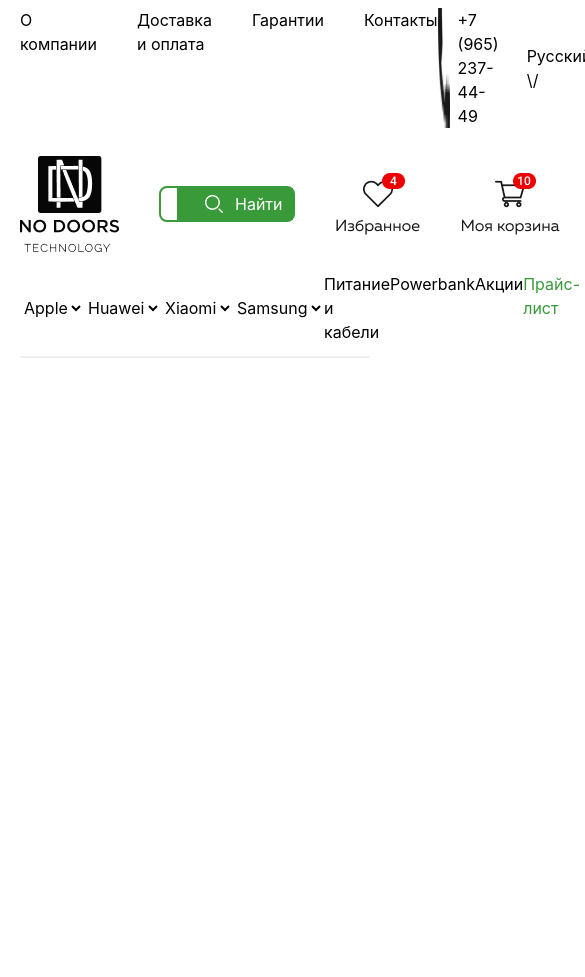
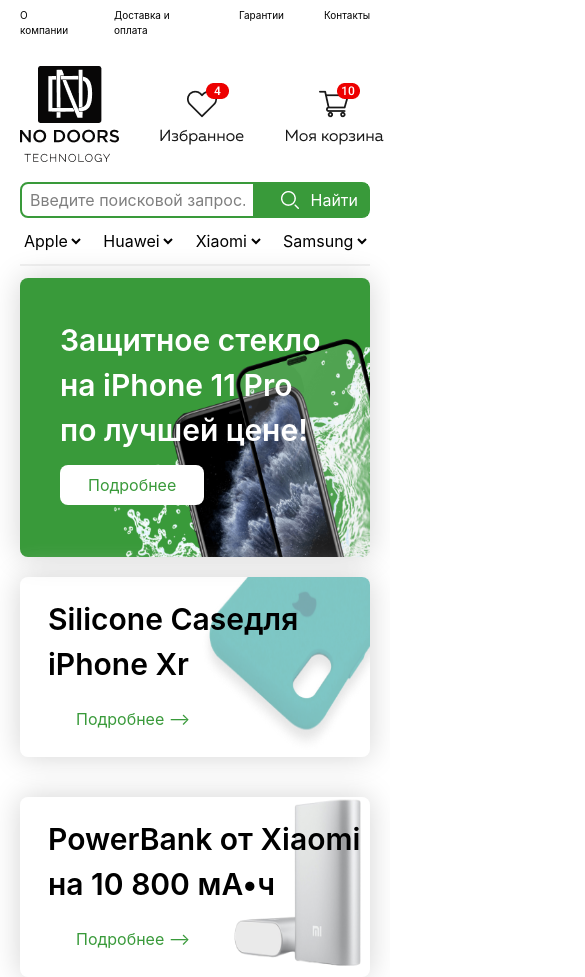
Before and after one commit to MB-git-creator/home-workk, a website: page src/muhammad.html in a window 390 px wide. Shown: the top 977 px of the page, 585 px wide, since content can reach past the window. Before the commit the page ends 844 px from the top, so only its background shows below. Drawn offline with nearby package versions, Linux system fonts and the light colour scheme; files that its build step writes are made by us from their sources.

Commit message:
reklamahoi telefon muhammad

```diff
--- a/src/muhammad.html
+++ b/src/muhammad.html
@@ -11,27 +11,27 @@
 <body>
 
 
-    <section class="max-w-350 px-5">
-        <header class="flex justify-between lg:px-20 py-2">
-            <div class="flex gap-10">
+    <section class="max-w-350 px-5 mx-auto">
+        <header class="lg:flex justify-between lg:px-20 py-2 ">
+            <div class="flex gap-10 text-[10px] lg:text-[17px]">
                 <p class="">О компании</p>
                 <p class="">Доставка и оплата</p>
                 <p class="">Гарантии</p>
                 <p class="">Контакты</p>
             </div>
-            <div class="flex gap-10 items-center">
+            <div class="lg:flex hidden gap-10 items-center">
                 <div class="flex gap-2">
                     <img src="./muhammad.img/call 1.png" alt="" class="">
                     <p class="">+7 (965) 237-44-49</p>
                 </div>
                 <p class="">Русский \/</p>
-                <p class="">Личный кабинет</p>
+                <p class="text-[#399a3a]">Личный кабинет</p>
             </div>
         </header>
         <section class="lg:px-20 ">
             <div class="flex gap-10 items-center my-5 ">
                 <img src="./muhammad.img/logo.png" alt="" class="">
-                <div style="border: 2px solid #399a3a;" class="flex rounded-lg lg:mx-10 w-150">
+                <div style="border: 2px solid #399a3a;" class="lg:flex hidden rounded-lg lg:mx-10 w-150">
                     <input class="w-full outline-none px-2 p-1 " placeholder="Введите поисковой запрос.." type="text">
                     <button class="flex gap-3 items-center px-7 py-1 bg-[#399a3a] text-white">
                         <img src="./muhammad.img/icon.png" alt="" class="">
@@ -41,6 +41,14 @@
                 <img src="./muhammad.img/favorite'.png" alt="" class="">
                 <img src="./muhammad.img/cart.png" alt="" class="">
             </div>
+            <div style="border: 2px solid #399a3a;" class="flex lg:hidden rounded-lg lg:mx-10 w-full my-3">
+                <input class="w-full outline-none px-2 p-1 " placeholder="Введите поисковой запрос.." type="text">
+                <button class="flex gap-3 items-center px-7 py-1 bg-[#399a3a] text-white">
+                    <img src="./muhammad.img/icon.png" alt="" class="">
+                    <h1 class="">Найти</h1>
+                </button>
+            </div>
+
             <div class="flex justify-between">
                 <select>
                     <option class="">
@@ -62,14 +70,50 @@
                         Samsung
                     </option>
                 </select>
-                <span class="">Питание и кабели</span>
-                <span class="">Powerbank</span>
-                <span class="">Акции</span>
-                <span class="text-[#399a3a]">Прайс-лист</span>
+                <span class=" hidden lg:block">Питание и кабели</span>
+                <span class=" hidden lg:block">Powerbank</span>
+                <span class=" hidden lg:block">Акции</span>
+                <span class="text-[#399a3a] hidden lg:block">Прайс-лист</span>
             </div>
         </section>
         <hr style="border: 1px solid rgba(222, 222, 222, 0.493);" class="my-3">
+        <section class="lg:flex lg:mx-20 gap-10">
+            <div style="background-image: url(./muhammad.img/img.png);
+            background-position: 100% 100% ;
+            background-repeat: no-repeat;
+            background-size: 100% 100%;
+            box-shadow: 0px 0px 30px rgb(211, 211, 211);"
+                class="bg-[#399a3a] lg:w-[50%] lg:h-100 mb-5 text-white p-10 rounded-lg">
+                <h1 class="lg:text-[40px] text-[30px] font-semibold">Защитное стекло на <br class="hidden lg:block">
+                    iPhone 11 Pro <br class="hidden lg:block">
+                    по лучшей цене!</h1>
+                <button
+                    class="flex gap-3 items-center px-7 py-2 my-3 rounded-lg text-[#399a3a] bg-white">Подробнее</button>
+            </div>
+            <div class="">
+                <div style="background-image: url(./muhammad.img/img\ \(2\).png);
+            background-position: 100% 100% ;
+            background-repeat: no-repeat;
+            background-size: 100% 100%;
+            box-shadow: 0px 0px 30px rgb(211, 211, 211);" class="  w-full h-45 py-5 lg:py-0  pl-7 rounded-lg">
+                    <h1 class="lg:text-[40px] text-[30px] lg:pr-50 font-semibold">Silicone Case<br class="hidden lg:block">для iPhone Xr
+                    </h1>
+                    <button class="flex gap-3 items-center  px-7 py-2 my-3 rounded-lg text-[#399a3a] bg-white">Подробнее
+                        --></button>
+                </div>
+                <div style="background-image: url(./muhammad.img/img\ \(3\).png);
+            background-position: 100% 100% ;
+            background-repeat: no-repeat;
+            background-size: 100% 100%;
+            box-shadow: 0px 0px 30px rgb(211, 211, 211);" class=" py-5  lg:py-0 w-full h-45 mt-10  pl-7 rounded-lg">
+                    <h1 class="lg:text-[40px] text-[30px]  lg:pr-10 font-semibold">PowerBank от Xiaomi <br class="hidden lg:block">
+                        на 10 800 мА•ч</h1>
+                    <button class="flex gap-3 items-center px-7 py-2 my-3 rounded-lg text-[#399a3a] bg-white">Подробнее
+                        --></button>
+                </div>
+            </div>
 
+        </section>
 </body>
 
 </html>
```
Also changed, not shown: src/muhammad.img/img (2).png (added), src/muhammad.img/img (3).png (added), src/muhammad.img/img.png (added).
